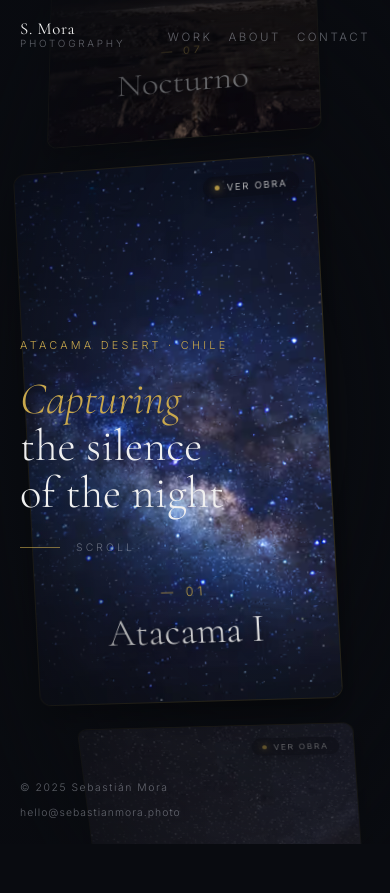
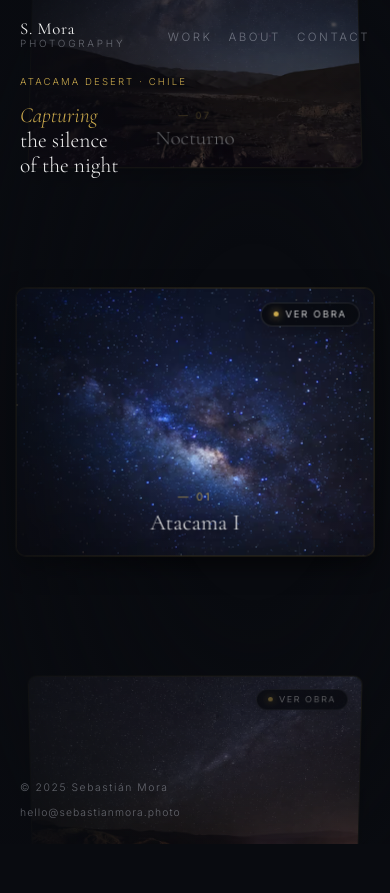
Before and after one commit to JavGarin/Curve-Slider-web, a website built with Vite: page index.html in a window 390 px wide. Shown: the top 893 px of the page. Built offline with nearby package versions, Linux system fonts and the light colour scheme; some packages are replaced by stand-ins of ours.

Commit message:
fix: css sintaxis

```diff
--- a/src/slider.js
+++ b/src/slider.js
@@ -128,19 +128,27 @@ function buildCarousel(images) {
     let startX = 0
     let startY = 0
     let startTime = 0
+    let isTouchPointer = false
 
     slide.addEventListener('pointerdown', (e) => {
       startX = e.clientX
       startY = e.clientY
       startTime = Date.now()
+      isTouchPointer = e.pointerType === 'touch'
     })
 
     slide.addEventListener('click', (e) => {
+      // Soporte de accesibilidad: si el click es sintético (teclado/lector de pantalla sin pointerdown)
+      if (e.detail === 0 || startTime === 0) {
+        openLightbox(i)
+        return
+      }
       const dx = Math.abs(e.clientX - startX)
       const dy = Math.abs(e.clientY - startY)
       const dt = Date.now() - startTime
-      // Si se movió más de 8px o tardó más de 450ms, es un gesto de scroll/drag y se ignora
-      if (dx > 8 || dy > 8 || dt > 450) return
+      // Tolerancia ergonómica: en touch el pulgar tiene un parche de contacto mayor (14px)
+      const moveThreshold = isTouchPointer ? 14 : 8
+      if (dx > moveThreshold || dy > moveThreshold || dt > 500) return
       openLightbox(i)
     })
 
@@ -158,8 +166,9 @@ function buildCarousel(images) {
     slides.push(slide)
   }
 
-  // Tilt muy delicado en el Wrapper principal para asimetría
-  track.style.transform = `rotateY(-8deg) rotateZ(-3deg)`
+  // Tilt asimétrico en desktop; neutro y perfectamente centrado en mobile para evitar desalineación
+  const isMobile = window.matchMedia('(pointer: coarse)').matches || window.innerWidth <= 768
+  track.style.transform = isMobile ? 'none' : 'rotateY(-8deg) rotateZ(-3deg)'
 
   return slides
 }
@@ -193,17 +202,16 @@ export async function initSlider(onProgress) {
   let winHeight = window.innerHeight
   let winWidth = window.innerWidth
 
-  // Detección de dispositivo táctil/móvil — evaluada una sola vez para evitar
-  // crear un nuevo MediaQueryList en cada llamada al handler de resize
+  const track = document.getElementById('sliderTrack')
   const touchMediaQuery = window.matchMedia('(pointer: coarse)')
   const isTouchDevice = () => touchMediaQuery.matches || window.innerWidth <= 768
-  let lerpFactor = isTouchDevice() ? 0.20 : 0.08
 
-  // Tamaño de separación virtual (px de scroll para saltar de 1 slide a la siguiente)
-  let PX_PER_SLIDE = winHeight * 1.2
-  // Unidades de curva: qué tan atrás se van en Z al alejarse del centro
-  let CURVE_AMOUNT = winWidth > 768 ? 450 : 250
-  let Y_OFFSET_MULTIPLIER = winHeight * 0.7
+  // Parámetros adaptativos calibrados: ágiles y reactivos en mobile, etéreos en desktop
+  let isMobile = isTouchDevice()
+  let lerpFactor = isMobile ? 0.38 : 0.08
+  let PX_PER_SLIDE = isMobile ? Math.round(winHeight * 0.42) : Math.round(winHeight * 1.1)
+  let CURVE_AMOUNT = isMobile ? 90 : 450
+  let Y_OFFSET_MULTIPLIER = isMobile ? Math.round(winHeight * 0.48) : Math.round(winHeight * 0.7)
 
   // Filtro anti-jank en resize con debounce: evitar cálculos excesivos por
   // el colapso/expansión de la barra de URL en iOS Safari
@@ -217,10 +225,14 @@ export async function initSlider(onProgress) {
       if (newWinWidth !== winWidth || Math.abs(newWinHeight - winHeight) > 120) {
         winHeight = newWinHeight
         winWidth = newWinWidth
-        PX_PER_SLIDE = winHeight * 1.2
-        CURVE_AMOUNT = winWidth > 768 ? 450 : 250
-        Y_OFFSET_MULTIPLIER = winHeight * 0.7
-        lerpFactor = isTouchDevice() ? 0.20 : 0.08
+        isMobile = isTouchDevice()
+        PX_PER_SLIDE = isMobile ? Math.round(winHeight * 0.42) : Math.round(winHeight * 1.1)
+        CURVE_AMOUNT = isMobile ? 90 : 450
+        Y_OFFSET_MULTIPLIER = isMobile ? Math.round(winHeight * 0.48) : Math.round(winHeight * 0.7)
+        lerpFactor = isMobile ? 0.38 : 0.08
+        if (track) {
+          track.style.transform = isMobile ? 'none' : 'rotateY(-8deg) rotateZ(-3deg)'
+        }
         requestRender()
       }
     }, 150) // 150ms es suficiente para filtrar el rebote de barra de URL iOS
@@ -249,7 +261,7 @@ export async function initSlider(onProgress) {
     requestRender()
   })
 
-  // Despertar el loop ante interacción táctil — se usa `requestRender` que es idémpotente
+  // Despertar el loop ante interacción táctil — se usa `requestRender` que es idempotente
   // IMPORTANTE: no llamar raf() directamente aquí porque necesita el timestamp de rAF
   window.addEventListener('touchstart', requestRender, { passive: true })
   window.addEventListener('touchmove', requestRender, { passive: true })
@@ -258,6 +270,9 @@ export async function initSlider(onProgress) {
   function updateSlides() {
     // "progress" general del carrusel
     const progress = currentScroll / PX_PER_SLIDE
+    const cullingThreshold = isMobile ? 2.15 : 2.85
+    const rotXMultiplier = isMobile ? 8 : 18
+    const opacityFalloff = isMobile ? 0.45 : 0.35
 
     for (let i = 0; i < slides.length; i++) {
       const slide = slides[i]
@@ -268,7 +283,7 @@ export async function initSlider(onProgress) {
       const absDist = Math.abs(dist)
 
       // Off-screen Culling: Ocultar slides fuera de pantalla para liberar la GPU móvil
-      if (absDist > 2.85) {
+      if (absDist > cullingThreshold) {
         if (slide._visible !== false) {
           slide._visible = false
           slide.style.visibility = 'hidden'
@@ -282,12 +297,12 @@ export async function initSlider(onProgress) {
       // 1. Posición Y: separación vertical
       const posY = dist * Y_OFFSET_MULTIPLIER
 
-      // 2. Curvatura en Z y Rotación X (Simulación 3D parabólica)
+      // 2. Curvatura en Z y Rotación X (Simulación 3D parabólica adaptada para mobile)
       const posZ = Math.pow(absDist, 2) * -CURVE_AMOUNT
-      const rotX = -dist * 18
+      const rotX = -dist * rotXMultiplier
 
       // 3. Opacidad y Z-Index
-      const opacity = Math.max(0, 1 - (absDist * 0.35))
+      const opacity = Math.max(0, 1 - (absDist * opacityFalloff))
       const zIndex = Math.round(100 - absDist * 10)
 
       // Guardia para zIndex: evitar invalidar capas de composición si el valor no cambió
@@ -305,14 +320,15 @@ export async function initSlider(onProgress) {
   function raf(time) {
     lenis.raf(time)
 
-    // Lerp adaptativo: ágil en mobile (0.20) para cero lag táctil, flotante en desktop (0.08)
+    // Lerp adaptativo: ágil en mobile (0.38) para cero lag táctil, flotante en desktop (0.08)
     const delta = targetScroll - currentScroll
     currentScroll += delta * lerpFactor
 
     updateSlides()
 
-    // Condición de reposo (Idle loop): apagar el RAF cuando no haya movimiento activo
-    const isMoving = Math.abs(delta) > 0.05 || (lenis.velocity && Math.abs(lenis.velocity) > 0.05)
+    // Condición de reposo (Idle loop): umbral calibrado para evitar micro-stutters al levantar el dedo
+    const idleThreshold = isMobile ? 0.08 : 0.04
+    const isMoving = Math.abs(delta) > idleThreshold || (lenis.velocity && Math.abs(lenis.velocity) > idleThreshold)
     if (!isMoving) {
       currentScroll = targetScroll
       updateSlides()
--- a/src/style.css
+++ b/src/style.css
@@ -433,6 +433,58 @@ body.cursor-hover .cursor__ring {
   text-shadow: 0 4px 16px rgba(0, 0, 0, 0.9);
 }
 
+/* ── INTERACCIÓN DE SLIDE (OBSERVAR / EXPANDIR) ─────────── */
+.slide {
+  cursor: pointer;
+  user-select: none;
+}
+
+.slide__tag {
+  position: absolute;
+  top: 1.5rem;
+  right: 1.5rem;
+  z-index: 2;
+  display: inline-flex;
+  align-items: center;
+  gap: 0.55rem;
+  padding: 0.4rem 0.85rem;
+  background: rgba(9, 11, 16, 0.45);
+  backdrop-filter: blur(12px);
+  -webkit-backdrop-filter: blur(12px);
+  border: none;
+  border-radius: 999px;
+  color: rgba(240, 240, 240, 0.82);
+  font-size: 0.65rem;
+  font-weight: 400;
+  letter-spacing: 0.18em;
+  text-transform: uppercase;
+  transition: all 0.3s var(--ease-smooth);
+  box-shadow: 0 4px 16px rgba(0, 0, 0, 0.25);
+}
+
+.slide__tag-dot {
+  width: 5px;
+  height: 5px;
+  border-radius: 50%;
+  background: var(--color-accent);
+  box-shadow: 0 0 8px var(--color-accent);
+  transition: transform 0.3s var(--ease-smooth), box-shadow 0.3s ease;
+}
+
+@media (hover: hover) and (pointer: fine) {
+  .slide:hover .slide__tag {
+    background: rgba(9, 11, 16, 0.75);
+    color: var(--color-white);
+    transform: translateY(-2px);
+    box-shadow: 0 6px 20px rgba(0, 0, 0, 0.4);
+  }
+
+  .slide:hover .slide__tag-dot {
+    transform: scale(1.35);
+    box-shadow: 0 0 10px var(--color-accent);
+  }
+}
+
 /* ── 7. OVERLAY (vignette) ─────────────────────────────── */
 .overlay {
   position: fixed;
@@ -484,19 +536,75 @@ body.cursor-hover .cursor__ring {
     --space-nav: 1.25rem;
   }
 
+  /* Slider en Mobile: Profundidad controlada para GPU móvil */
+  .slider-container {
+    perspective: 1000px;
+  }
+
+  /* Proporción fotográfica auténtica (4:3) para respetar el encuadre de astrofotografía */
   .slide {
-    /* Sombra optimizada para GPU móvil y pantallas de alta densidad (Retina/3x DPR) */
-    box-shadow: 0 12px 28px rgba(0, 0, 0, 0.55);
+    width: min(92vw, 480px);
+    height: auto;
+    aspect-ratio: 4 / 3;
+    max-height: 48vh;
+    border-radius: 10px;
+    box-shadow: 0 10px 24px rgba(0, 0, 0, 0.55);
+    border: 1px solid rgba(201, 168, 76, 0.22);
+  }
+
+  .slide__content {
+    padding: 1.25rem 1rem;
+    gap: 0.3rem;
+  }
+
+  .slide__series {
+    font-size: 0.65rem;
+    letter-spacing: 0.25em;
+  }
+
+  .slide__title {
+    font-size: clamp(1.4rem, 5vw, 1.95rem);
+    text-shadow: 0 2px 10px rgba(0, 0, 0, 0.95);
+  }
+
+  /* Tag "Ver obra": sin backdrop-filter para liberar la GPU en cada frame de scroll */
+  .slide__tag {
+    top: 0.85rem;
+    right: 0.85rem;
+    padding: 0.35rem 0.75rem;
+    font-size: 0.6rem;
+    gap: 0.45rem;
+    background: rgba(9, 11, 16, 0.88);
+    backdrop-filter: none;
+    -webkit-backdrop-filter: none;
+    border: 1px solid rgba(255, 255, 255, 0.12);
   }
 
   .nav__links {
     gap: 1.5rem;
   }
 
+  /* Hero en mobile: ubicado en la zona superior para no colisionar con las fotografías */
   .hero {
-    padding: 5rem 1.25rem 4rem;
+    padding: 4.75rem 1.25rem 1.5rem;
     align-items: flex-start;
-    padding-top: 40vh;
+    justify-content: flex-start;
+    pointer-events: none;
+  }
+
+  .hero__location {
+    font-size: 0.6rem;
+    letter-spacing: 0.22em;
+    margin-bottom: -0.5rem;
+  }
+
+  .hero__title {
+    font-size: clamp(1.35rem, 5vw, 1.8rem);
+    line-height: 1.15;
+  }
+
+  .hero__scroll-hint {
+    display: none; /* Despeja espacio visual en pantallas pequeñas */
   }
 
   #cursor,
@@ -530,57 +638,7 @@ body.cursor-hover .cursor__ring {
   }
 }
 
-/* ── 10. INTERACCIÓN DE SLIDE (OBSERVAR / EXPANDIR) ─────── */
-.slide {
-  cursor: pointer;
-  user-select: none;
-}
-
-.slide__tag {
-  position: absolute;
-  top: 1.5rem;
-  right: 1.5rem;
-  z-index: 2;
-  display: inline-flex;
-  align-items: center;
-  gap: 0.55rem;
-  padding: 0.4rem 0.85rem;
-  background: rgba(9, 11, 16, 0.45);
-  backdrop-filter: blur(12px);
-  -webkit-backdrop-filter: blur(12px);
-  border: none;
-  border-radius: 999px;
-  color: rgba(240, 240, 240, 0.82);
-  font-size: 0.65rem;
-  font-weight: 400;
-  letter-spacing: 0.18em;
-  text-transform: uppercase;
-  transition: all 0.3s var(--ease-smooth);
-  box-shadow: 0 4px 16px rgba(0, 0, 0, 0.25);
-}
-
-.slide__tag-dot {
-  width: 5px;
-  height: 5px;
-  border-radius: 50%;
-  background: var(--color-accent);
-  box-shadow: 0 0 8px var(--color-accent);
-  transition: transform 0.3s var(--ease-smooth), box-shadow 0.3s ease;
-}
-
-.slide:hover .slide__tag {
-  background: rgba(9, 11, 16, 0.75);
-  color: var(--color-white);
-  transform: translateY(-2px);
-  box-shadow: 0 6px 20px rgba(0, 0, 0, 0.4);
-}
-
-.slide:hover .slide__tag-dot {
-  transform: scale(1.35);
-  box-shadow: 0 0 10px var(--color-accent);
-}
-
-/* ── 11. LIGHTBOX / DETALLE CINEMATOGRÁFICO ──────────────── */
+/* ── 10. LIGHTBOX / DETALLE CINEMATOGRÁFICO ──────────────── */
 body.lightbox-open {
   overflow: hidden;
   /* Prevenir rubber-band/bounce de iOS Safari cuando el lightbox está abierto */
@@ -869,12 +927,15 @@ body.lightbox-open {
   }
 
   .slide__tag {
-    top: 1rem;
-    right: 1rem;
+    top: 0.85rem;
+    right: 0.85rem;
     padding: 0.35rem 0.75rem;
     font-size: 0.6rem;
     gap: 0.45rem;
-    border: none;
+    background: rgba(9, 11, 16, 0.88);
+    backdrop-filter: none;
+    -webkit-backdrop-filter: none;
+    border: 1px solid rgba(255, 255, 255, 0.12);
   }
 }
 
```
